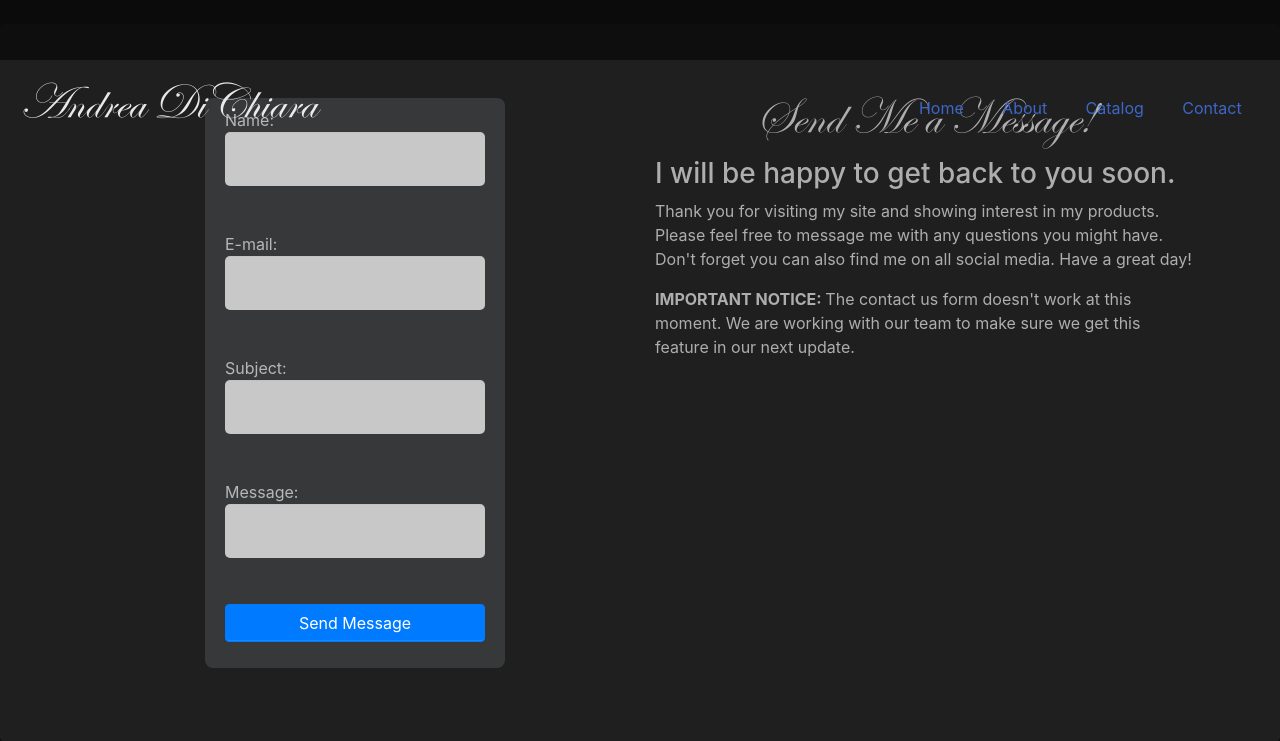
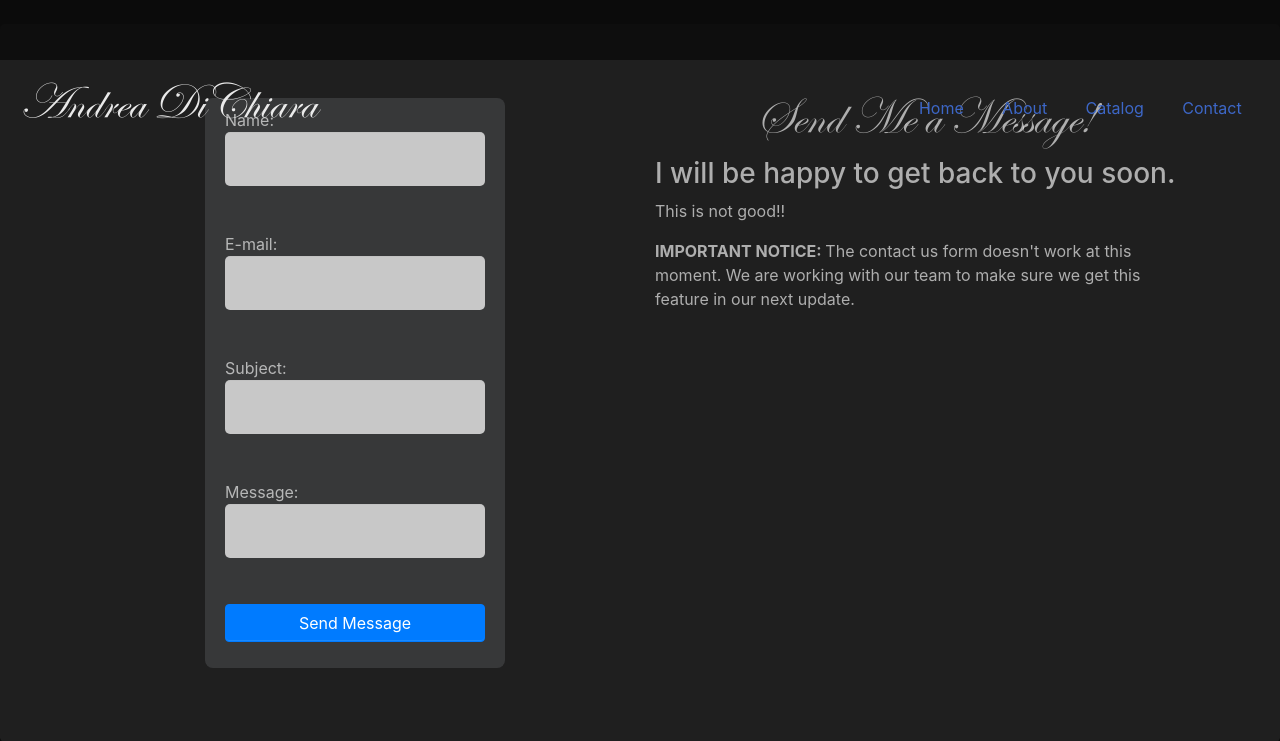
Before and after one commit to maxxam1990/AndreaDiChiara, a PHP site: page /contactus.php in a window 1280 px wide. Shown: the top 741 px of the page. Run offline with PHP 8.4, Linux system fonts and the light colour scheme.

Commit message:
Third Commit - Trial

```diff
--- a/contactus.php
+++ b/contactus.php
@@ -23,8 +23,7 @@
 					<h1 class="h1_maintitle"> Send Me a Message! </h1>
 					<h3>I will be happy to get back to you soon.</h3>
 					<p>
-						Thank you for visiting my site and showing interest in my products. Please feel free to message me with any questions you might have. Don't forget you can also
-						find me on all social media. Have a great day!
+						This is not good!!
 					</p>
 
 					<p>
```
